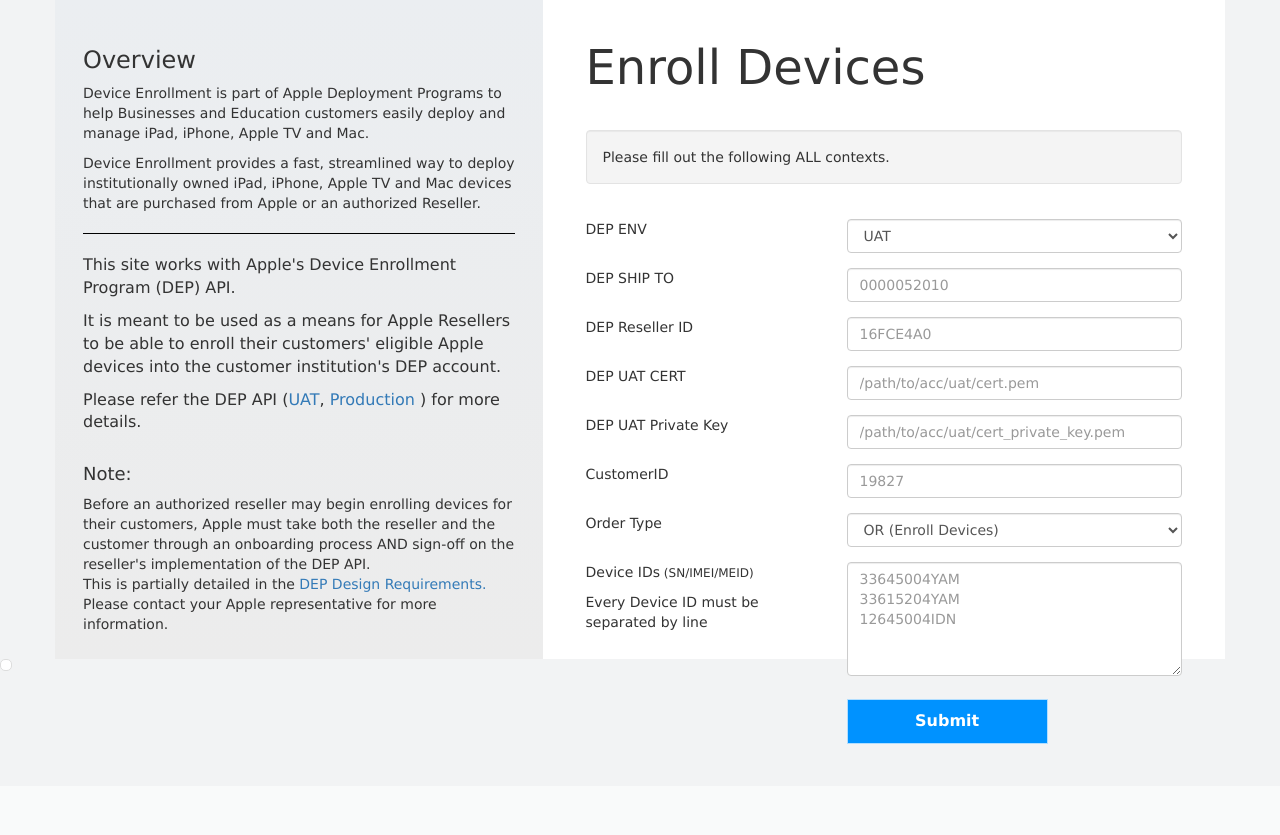
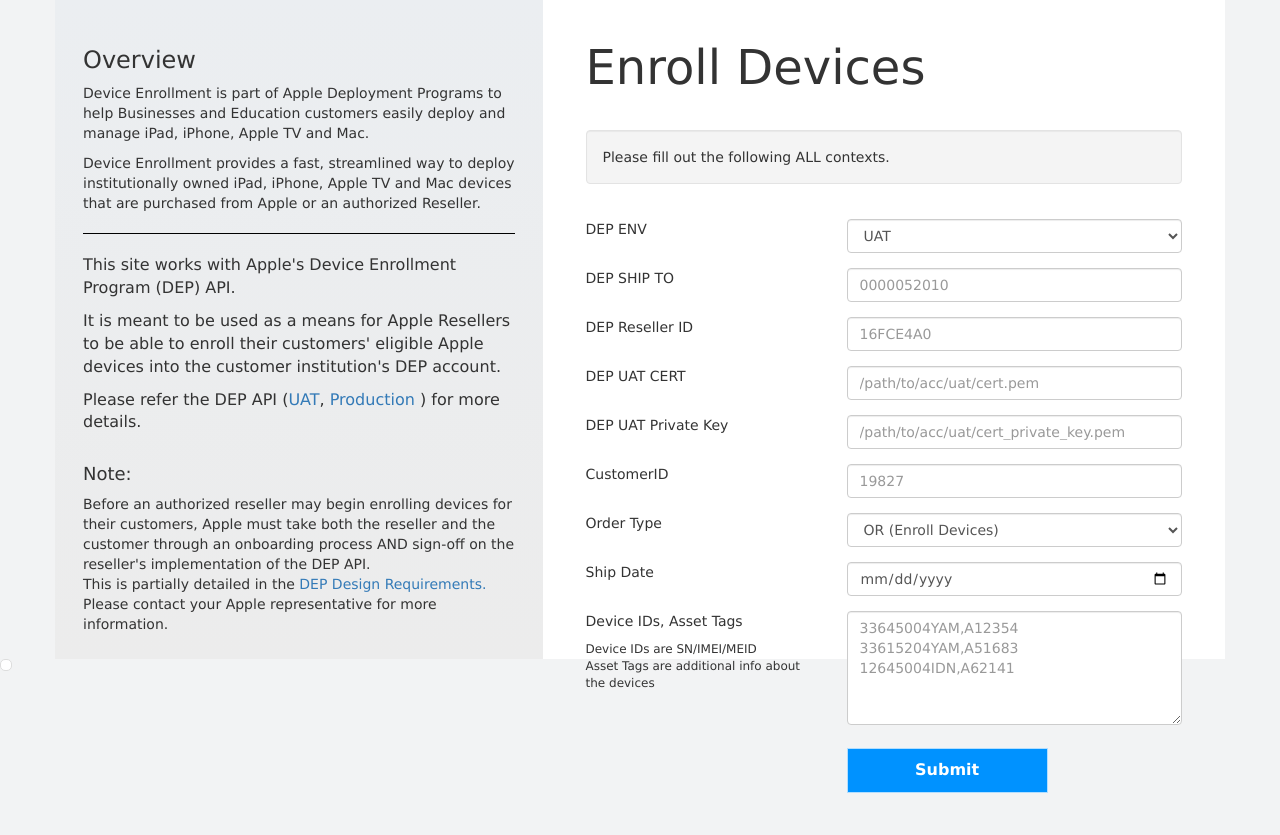
Before and after one commit to fsdev124/flask_dep, a Flask app: page / in a window 1280 px wide. Shown: the part 99-934 px from the top of the page. Before the commit the page ends 843 px from the top, so only its background shows below. Run offline with Flask 2, Linux system fonts and the light colour scheme; the visitor is signed in with stand-in values (Sample User, id 1); parts of the project's set-up code (start-up, migrations or seed data) failed here and were passed over; some libraries are stand-ins or nearby versions.

Commit message:
integrate backend and frontend

```diff
--- a/dep_app/frontend.py
+++ b/dep_app/frontend.py
@@ -14,6 +14,8 @@ from .nav import nav
 import json, time, math, re, csv, os
 from datetime import datetime, timedelta
 import requests
+from .dep import Device, Delivery, Order, bulk_enroll_devices
+from random import randint
 
 frontend = Blueprint("frontend", __name__)
 
@@ -46,10 +48,46 @@ def login():
 @frontend.route("/enroll", methods=['POST'])
 def enroll():
     if 'username' in session:
-        username = request.form['username']
-        return jsonify({'result': 'success'})
+        try:
+            os.environ['DEP_ENV'] = request.form['dep_env']
+            os.environ['DEP_SHIPTO'] = request.form['dep_ship_to']
+            os.environ['DEP_RESELLER_ID'] = request.form['dep_reseller_id']
+            os.environ['DEP_UAT_CERT'] = request.form['dep_uat_cert']
+            os.environ['DEP_UAT_PRIVATE_KEY'] = request.form['dep_uat_private_key']
 
-    return jsonify({'result': 'invalid request'})
+            order_number = f"ORDER_{randint(10000000, 99999999)}"
+            transaction_number = f"TXN_{randint(10000000, 99999999)}"
+            delivery_number = f"D{randint(10000000, 99999999)}"
+            order_date = datetime.utcnow()
+            ship_date = datetime.strptime(request.form['ship_date'], '%Y-%m-%d')
+
+            all_devices = []
+            devices = request.form['devices'].split('\n')
+            for device in devices:
+                d = device.split(',')
+                all_devices.append(Device(d[0], d[1]).json())
+
+            # Create a list of Delivery objects and add Device objects' list
+            deliveries = [Delivery(delivery_number, ship_date, all_devices).json()]
+
+            # Create an Order object and add Delivery objects list
+            order = Order(order_number, order_date, request.form['order_type'], request.form['customer_id'], None, deliveries).json()
+
+            # Call the Bulk Enroll Devices endpoint with Order object
+            post_data, res, error_code, error_message, call_type = bulk_enroll_devices(transaction_number, order)
+
+            if error_code:
+                return jsonify({'result': 'failed', 'value' : {'error_code': error_code, 'error_message': error_message}})
+
+            if 'deviceEnrollmentTransactionId' in res:
+                return jsonify({'result': 'success', 'value': res})
+            else:
+                return jsonify({'result': 'failed', 'value': res})
+
+        except Exception as e:
+            error_message = e.args[0]
+
+    return jsonify({'result': 'invalid request', 'value' : {'error_message': error_message}})
 
 @frontend.route("/logout")
 def logout():
--- a/dep_app/static/css/style.css
+++ b/dep_app/static/css/style.css
@@ -224,6 +224,15 @@ hr {
 .dep_form .well {
   background-color: #f4f4f4;
   padding: 16px;
+}
+
+.dep_form .warning {
+  border: 1px solid red;
+}
+
+.enroll_result {
+  font-size: 16px;
+  margin: 10px 0;
 }
 
 .enroll-button {
--- a/dep_app/static/js/scripts.js
+++ b/dep_app/static/js/scripts.js
@@ -3,3 +3,51 @@ var textAreas = document.getElementsByTagName('textarea');
 Array.prototype.forEach.call(textAreas, function(elem) {
     elem.placeholder = elem.placeholder.replace(/\\n/g, '\n');
 });
+
+$(document).ready(function () {
+    $('#btn_enroll').click(function () {
+        all_values = true;
+        $('#dep_ship_to').removeClass('warning');
+        $('#dep_reseller_id').removeClass('warning');
+        $('#dep_uat_cert').removeClass('warning');
+        $('#dep_uat_private_key').removeClass('warning');
+        $('#customer_id').removeClass('warning');
+        $('#devices').removeClass('warning');
+        $('#ship_date').removeClass('warning');
+
+        if ($('#dep_ship_to').val() == '') { $('#dep_ship_to').addClass('warning'); all_values=false; }
+        if ($('#dep_reseller_id').val() == '') { $('#dep_reseller_id').addClass('warning'); all_values=false; }
+        if ($('#dep_uat_cert').val() == '') { $('#dep_uat_cert').addClass('warning'); all_values=false; }
+        if ($('#dep_uat_private_key').val() == '') { $('#dep_uat_private_key').addClass('warning'); all_values=false; }
+        if ($('#customer_id').val() == '') { $('#customer_id').addClass('warning'); all_values=false; }
+        if ($('#devices').val() == '') { $('#devices').addClass('warning'); all_values=false; }
+        if ($('#ship_date').val() == '') {$('#ship_date').addClass('warning'); all_values=false; }
+
+        if (all_values == false)
+            return
+
+        $.ajax({
+            type: 'POST',
+            dataType: 'json',
+            data: {
+                dep_env: $('#dep_env').val(),
+                dep_ship_to: $('#dep_ship_to').val(),
+                dep_reseller_id: $('#dep_reseller_id').val(),
+                dep_uat_cert: $('#dep_uat_cert').val(),
+                dep_uat_private_key: $('#dep_uat_private_key').val(),
+                customer_id: $('#customer_id').val(),
+                devices: $('#devices').val(),
+                order_type: $('#order_type').val(),
+                ship_date: $('#ship_date').val()
+            },
+            url: "/enroll",
+            success: function (data) {
+                $('#enroll_result_modal').modal({ data: data, keyboard: false, show: true });
+                setTimeout(() => {
+                    $('#enroll_result_modal .enroll_result').html(data.result);
+                    $('#enroll_result_modal .enroll_response').html(JSON.stringify(data.value, undefined, 2));
+                }, 150);
+            }
+        });
+    });
+});
--- a/dep_app/templates/index.html
+++ b/dep_app/templates/index.html
@@ -54,7 +54,7 @@
       <div class="col-md-7">
         <div class="dep_form">
           <h1>Enroll Devices</h1>
-          <form method="POST" action="/enroll">
+          <div>
             <div class="form-group row">
               <div class="col-md-12">
                 <div class="well">
@@ -110,7 +110,7 @@
                 CustomerID
               </div>
               <div class="col-md-7">
-                <input class="form-control" id="test" name="test" placeholder="19827" type="text" value="">
+                <input class="form-control" id="customer_id" name="customer_id" placeholder="19827" type="text" value="">
               </div>
             </div>
             <div class="form-group row">
@@ -128,11 +128,20 @@
             </div>
             <div class="form-group row">
               <div class="col-md-5">
-                Device IDs<span style="font-size: 12px;">&nbsp;(SN/IMEI/MEID)</span>
-                <div style="margin-top: 10px;">Every Device ID must be separated by line</div>
+                Ship Date
               </div>
               <div class="col-md-7">
-                <textarea class="form-control" id="devices" name="devices" placeholder="33645004YAM\n33615204YAM\n12645004IDN" rows="5"></textarea>
+                <input class="form-control" id="ship_date" name="ship_date" type="date">
+              </div>
+            </div>
+            <div class="form-group row">
+              <div class="col-md-5">
+                Device IDs, Asset Tags
+                <div style="margin-top: 10px; font-size: 12px;">Device IDs are SN/IMEI/MEID</div>
+                <div style="font-size: 12px;">Asset Tags are additional info about the devices</div>
+              </div>
+              <div class="col-md-7">
+                <textarea class="form-control" id="devices" name="devices" placeholder="33645004YAM,A12354\n33615204YAM,A51683\n12645004IDN,A62141" rows="5"></textarea>
               </div>
             </div>
             <div class="form-group row">
@@ -141,7 +150,25 @@
                 <button class="enroll-button normal allow" id="btn_enroll">Submit</button>
               </div>
             </div>
-          </form>
+          </div>
+        </div>
+      </div>
+    </div>
+  </div>
+  <div id="enroll_result_modal" class="modal fade" role="dialog">
+    <div class="modal-dialog">
+      <!-- Modal content-->
+      <div class="modal-content">
+        <div class="modal-header">
+          <button type="button" class="close" data-dismiss="modal">&times;</button>
+          <h4 class="modal-title">Enroll Result</h4>
+        </div>
+        <div class="modal-body">
+          <div class="enroll_result"></div>
+          <pre class="enroll_response"></pre>
+        </div>
+        <div class="modal-footer">
+          <button type="button" class="btn btn-default" data-dismiss="modal">Close</button>
         </div>
       </div>
     </div>
```
